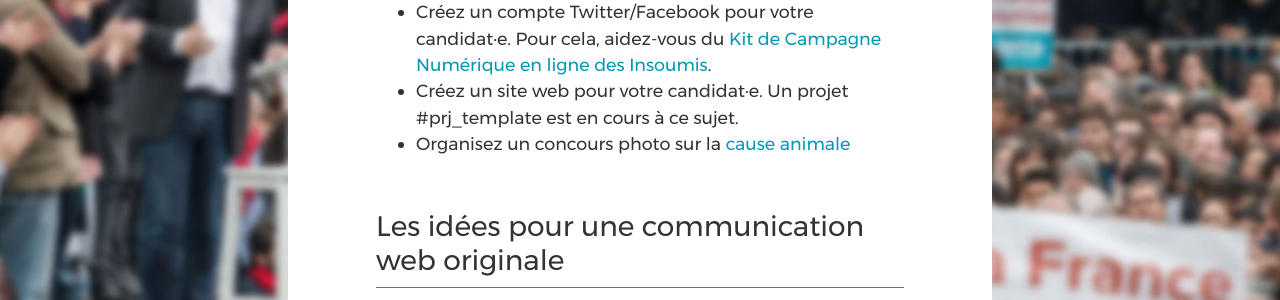
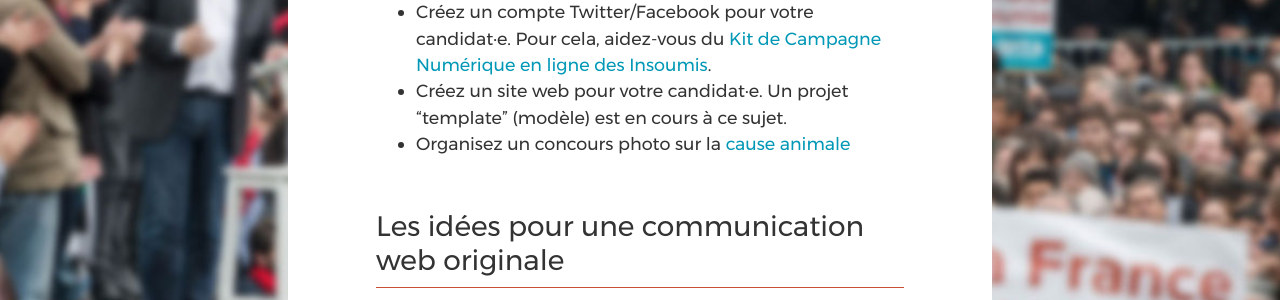
Before and after one commit to ryuran/kitcampagne.fi, a Jekyll site: the page built from _cat_franceinsoumise/implique_toi.md, in a window 1280 px wide and 900 px high. Shown: the part 289-589 px from the top of the window. Built offline with Jekyll 4.4.1, drawn with Linux system fonts in a browser that asks for light colours.

Commit message:
Update implique_toi.md

```diff
--- a/_cat_franceinsoumise/implique_toi.md
+++ b/_cat_franceinsoumise/implique_toi.md
@@ -8,7 +8,7 @@ sortinglabel: fi-l3
 
 ## Les Actions Web
 - Créez un compte Twitter/Facebook pour votre candidat·e. Pour cela, aidez-vous du [Kit de Campagne Numérique en ligne des Insoumis](/).
-- Créez un site web pour votre candidat·e. Un projet #prj_template est en cours à ce sujet.
+- Créez un site web pour votre candidat·e. Un projet "template" (modèle) est en cours à ce sujet.
 - Organisez un concours photo sur la [cause animale](https://www.melenchatsmelenchiens.fr/)
 
 ## Les idées pour une communication web originale
```
